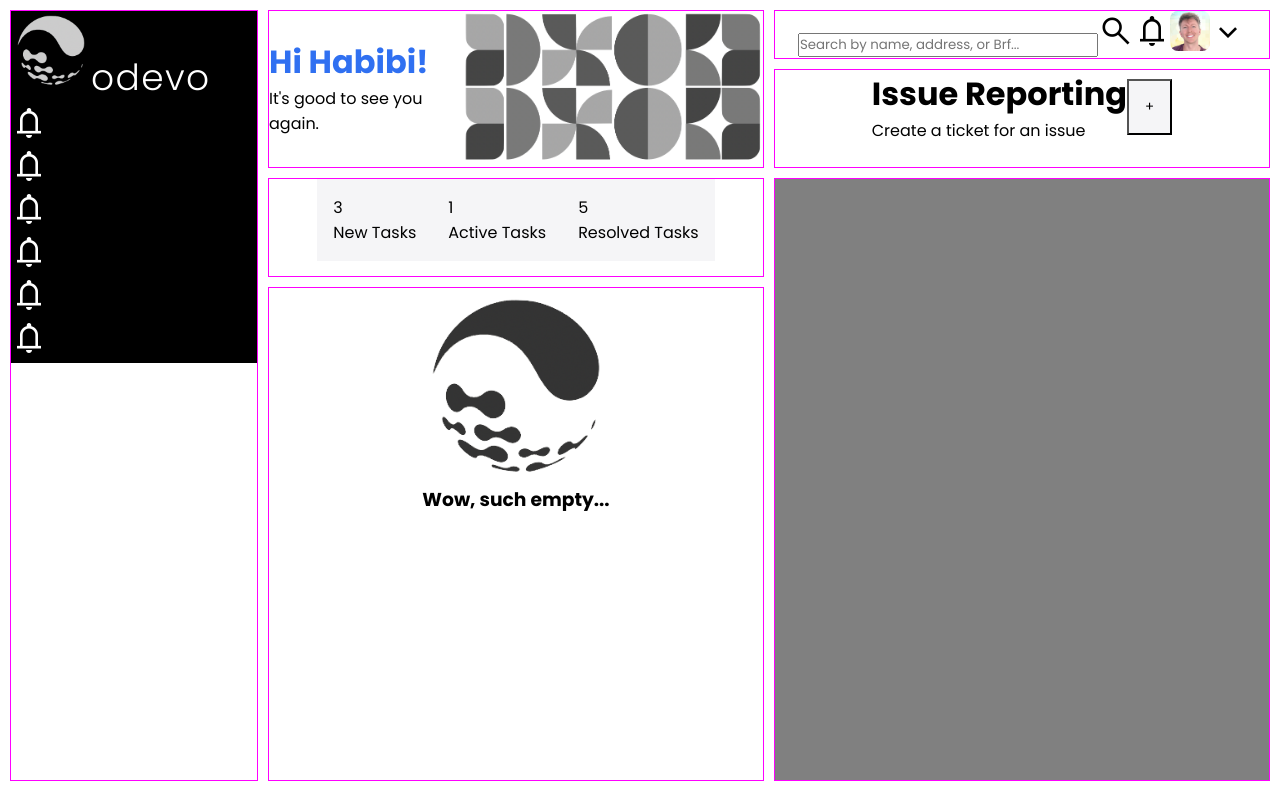
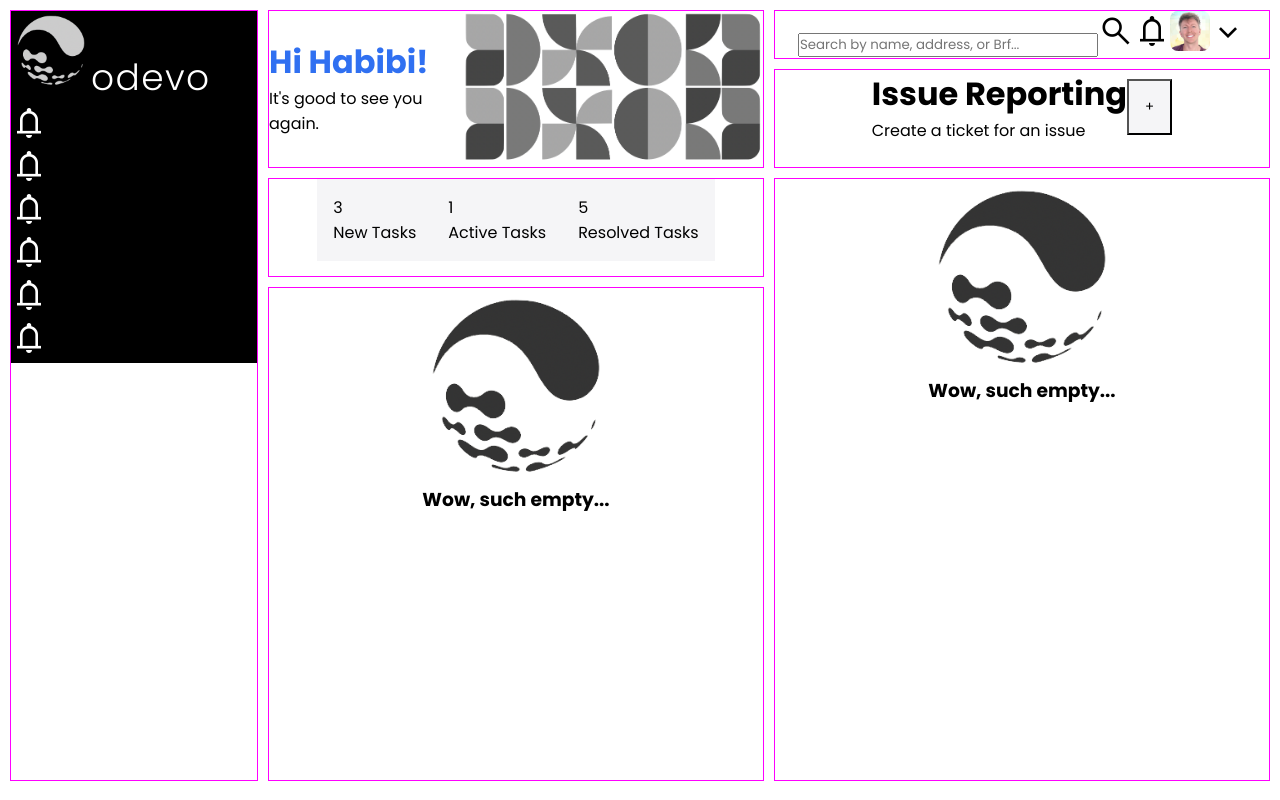
Before and after one commit to FredrikRidderfalk/odevo-issue-management-app, an Angular app: page / in a window 1280 px wide. Built offline with nearby package versions, Linux system fonts and the light colour scheme.

Commit message:
add upcoming tasks component

```diff
--- a/src/app/Components/UpcomingTasksComponent/app.upcoming-tasks.html
+++ b/src/app/Components/UpcomingTasksComponent/app.upcoming-tasks.html
@@ -0,0 +1,4 @@
+<div class="container__stats">
+  <img class="logo" src="/assets/odevo-logo.png" alt="Odevo logo" />
+  <h3>{{ message }}</h3>
+</div>
--- a/src/app/Components/UpcomingTasksComponent/app.upcoming-tasks.sass
+++ b/src/app/Components/UpcomingTasksComponent/app.upcoming-tasks.sass
@@ -0,0 +1,7 @@
+@use "../../Abstracts" as *
+
+.container__stats
+    @include flex-container
+    flex-direction: column
+.logo
+    width: 200px
--- a/src/app/Components/UpcomingTasksComponent/upcoming-tasks.component.ts
+++ b/src/app/Components/UpcomingTasksComponent/upcoming-tasks.component.ts
@@ -0,0 +1,11 @@
+import { Component } from "@angular/core";
+
+@Component({
+    selector: "app-upcoming-tasks",
+    templateUrl: 'app.upcoming-tasks.html',
+    styleUrls: ['app.upcoming-tasks.sass']
+})
+
+export class UpcomingTasksComponent {
+    message = "Wow, such empty..."
+}
--- a/src/app/app.component.html
+++ b/src/app/app.component.html
@@ -5,7 +5,7 @@
   <app-stats id="stats-component"></app-stats>
   <app-navigation id="navigation-component"></app-navigation>
   <app-report-issue id="report-issue-component"></app-report-issue>
-  <div id="upcoming-tasks-component" style="background-color: gray"></div>
+  <app-upcoming-tasks id="upcoming-tasks-component"></app-upcoming-tasks>
 </div>
 
 <!-- Router -->
--- a/src/app/app.module.ts
+++ b/src/app/app.module.ts
@@ -9,6 +9,7 @@ import { NavigationComponent } from './Components/NavigationComponent/navigation
 import { MenuComponent } from './Components/MenuComponent/menu.component';
 import { TaskTrackingComponent } from './Components/TaskTrackingComponent/task-tracking.component';
 import { StatsComponent } from './Components/StatsComponent/stats.component';
+import { UpcomingTasksComponent } from './Components/UpcomingTasksComponent/upcoming-tasks.component';
 
 @NgModule({
   declarations: [
@@ -18,7 +19,8 @@ import { StatsComponent } from './Components/StatsComponent/stats.component';
     NavigationComponent,
     MenuComponent,
     TaskTrackingComponent,
-    StatsComponent
+    StatsComponent,
+    UpcomingTasksComponent
   ],
   imports: [
     BrowserModule,
```
